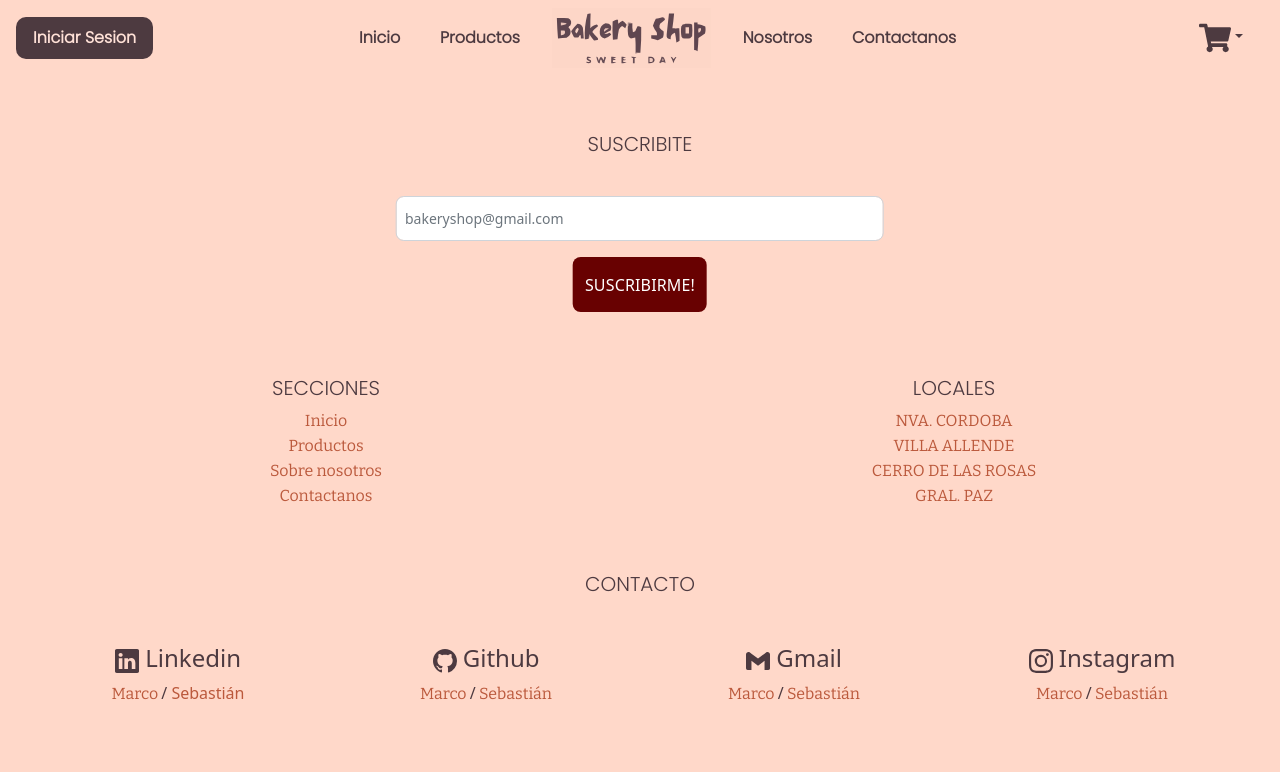
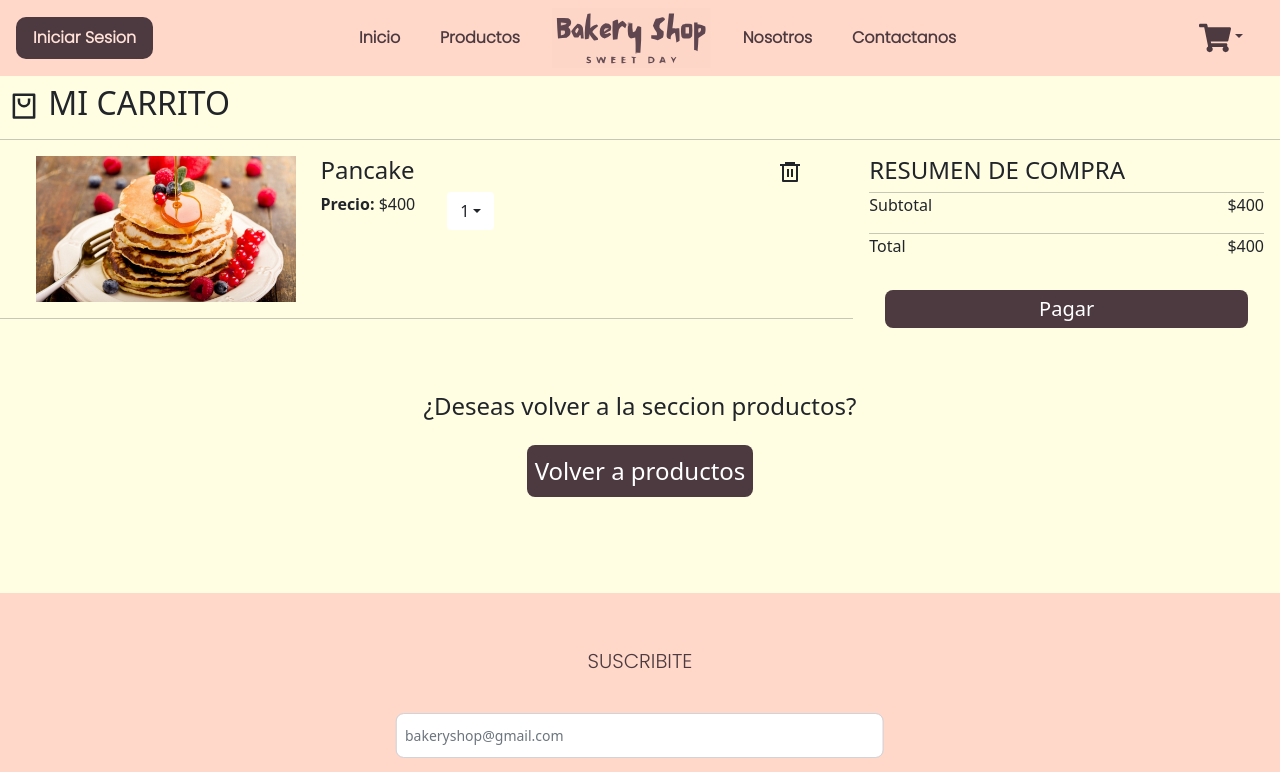
Before and after one commit to marcom25/panaderia-proyect, a React (Create React App) app: page /cart in a window 1280 px wide. Shown: the top 772 px of the page. Built offline with nearby package versions, Linux system fonts and the light colour scheme; a web font is replaced by a local one.

Commit message:
Adding cart section

```diff
--- /dev/null
+++ b/src/$-header/CartPage.jsx
@@ -0,0 +1,117 @@
+//
+import React from 'react';
+import { Link } from "react-router-dom";
+
+//
+import pancake from "../images/bakery/pancakes.jpg";
+
+//
+import { RiDeleteBin6Line, RiShoppingBag2Line } from "react-icons/ri";
+
+
+//
+import "../css/Colors.css";
+import "../css/CartPage.css";
+
+
+const CartPage = () => {
+    return (
+        <section className="container-xs bg-cream pt-2 pb-5">
+            <h2 className='px-2 my-0 text-uppercase'><RiShoppingBag2Line style={{paddingBottom: '0.1rem'}}/> Mi carrito</h2>
+            <div className='row'>
+                <hr className='w-100 mt-3'/>
+                <div className='col-12 col-lg-8 p-0'>
+                    <div className='row'>
+                        <div className='col-4 ms-md-4'>
+                            <img src={pancake} alt="pancake" className='w-100' />
+                        </div>
+                        <div className='col-4'>
+                            <h4>Pancake</h4>
+                            <div className='d-flex'>
+                                <div className='me-3'>
+                                    <p><span className='fw-bold'>Precio:</span> $400</p>
+                                </div>
+                                <div className='ps-3'>
+                                    <div class="dropdown">
+                                        <a class="btn bg-white dropdown-toggle" href="#" role="button" id="dropdownMenuLink" data-bs-toggle="dropdown" aria-expanded="false">
+                                            1
+                                        </a>
+
+                                        <ul class="dropdown-menu" aria-labelledby="dropdownMenuLink">
+                                            <li><a class="dropdown-item" href="#">1</a></li>
+                                            <li><a class="dropdown-item" href="#">2</a></li>
+                                            <li><a class="dropdown-item" href="#">3</a></li>
+                                        </ul>
+                                    </div>
+                                </div>
+                            </div>
+                        </div>
+                        <div className='col-4 col-md-3 text-end ms-md-2'>
+                            <h4><RiDeleteBin6Line className='deleteIcon'/></h4>
+                        </div>
+                    </div>
+                    <hr className='w-100'/>
+                </div>
+                <div className='col-12 col-lg-4 py-0 px-3 d-none d-lg-block'>
+                    <h4 className="text-uppercase">Resumen de compra</h4>
+                    <hr className='w-100 p-0 m-0'/>
+                    <div className='d-flex justify-content-between'>
+                        <div>
+                            <p>Subtotal</p>
+                        </div>
+                        <div>
+                            <p>$400</p>
+                        </div>
+                    </div>
+                    <hr className='w-100 p-0 m-0'/>
+                    <div className='d-flex justify-content-between'>
+                        <div>
+                            <p>Total</p>
+                        </div>
+                        <div>
+                            <p>$400</p>
+                        </div>
+                    </div>
+                    <div className='m-auto'>
+                        <div className='w-100 p-3'>
+                            <button className='w-100 fs-5 buttons bg-brown white-font py-1'>Pagar</button>
+                        </div>
+                    </div>
+                </div>
+                <div className='col-12 col-lg-8 text-start p-0 d-lg-none px-3'>
+                    <h4 className="text-uppercase">Resumen de compra</h4>
+                    <hr className='w-100 p-0 m-0'/>
+                    <div className='d-flex justify-content-between'>
+                        <div>
+                            <p>Subtotal</p>
+                        </div>
+                        <div>
+                            <p>$400</p>
+                        </div>
+                    </div>
+                    <hr className='w-100 p-0 m-0'/>
+                    <div className='d-flex justify-content-between'>
+                        <div>
+                            <p>Total</p>
+                        </div>
+                        <div>
+                            <p>$400</p>
+                        </div>
+                    </div>
+                    <div className='m-auto'>
+                        <div className='w-100'>
+                            <button className='w-100 fs-5 buttons bg-brown white-font py-1'>Pagar</button>
+                        </div>
+                    </div>
+                </div>
+                <hr className='w-100 mt-3 d-lg-none'/>
+                <div className='text-center py-5'>
+                    <h4 className='pb-3'>¿Deseas volver a la seccion productos?</h4>
+                    <Link to="/productos"><button className='p-2 fs-4 bg-brown white-font buttons'>Volver a productos</button></Link>
+                </div>
+            </div>
+        </section>
+    );
+}
+
+export default CartPage;
--- a/src/App.js
+++ b/src/App.js
@@ -10,6 +10,8 @@ import LoginForm from "./$-header/LoginForm";
 import RegisterForm from "./$-header/RegisterForm";
 import ChangePassword from "./$-header/ChangePassword";
 import Footer from "./$-footer/Footer";
+import CartPage from "./$-header/CartPage";
+
 
 function App() {
   return (
@@ -24,6 +26,7 @@ function App() {
         <Route path="login" element={<LoginForm />} />
         <Route path="register" element={<RegisterForm />} />
         <Route path="changePassword" element={<ChangePassword />} />
+        <Route path="cart" element={<CartPage />} />
       </Routes>
       <Footer />
     </>
--- /dev/null
+++ b/src/css/CartPage.css
@@ -0,0 +1,17 @@
+.buttons {
+    border-top-left-radius: 8px;
+    border-top-right-radius: 8px;
+    border-bottom-left-radius: 8px;
+    border-bottom-right-radius: 8px;
+    border: 0px;
+}
+
+.buttons:hover {
+    background-color: rgb(66, 51, 55) !important;
+    color: rgb(255, 216, 201) !important;
+}
+
+.deleteIcon:hover {
+    color: red !important;
+    cursor: pointer;
+}
--- a/src/css/Colors.css
+++ b/src/css/Colors.css
@@ -8,7 +8,6 @@
 }
 .bg-brown {
     background-color: rgb(77, 58, 64) !important;
-    /* background-color: rgb(64, 54, 50) !important;  */
 }
 .bg-orange-light {
     background-color: rgb(236, 138, 101) !important;
```
Also changed, not shown: src/$-products/ProductsCart.jsx (added).
